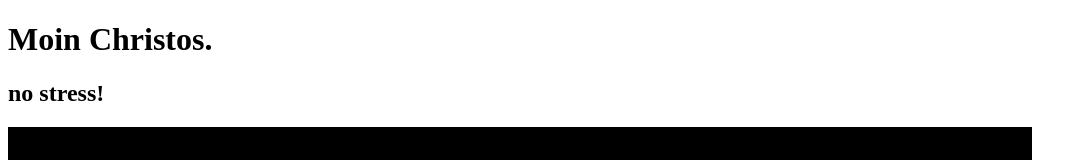
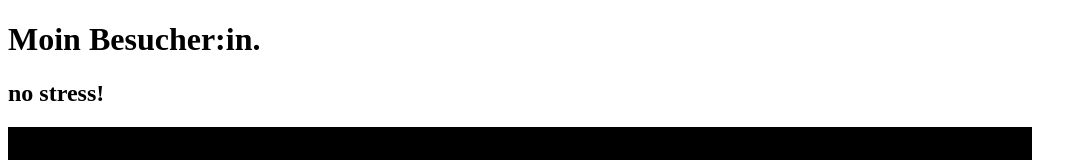
Before and after one commit to DerAggressor/DerAggressor.github.io, a plain HTML site: page index.html in a window 1280 px wide. Shown: the top 160 px of the page, without its empty margins (0-1087 px from the left). Drawn offline with Linux system fonts and the light colour scheme.

Commit message:
Update index.html

```diff
--- a/index.html
+++ b/index.html
@@ -9,7 +9,7 @@
     </head>
 
     <body>
-        <h1>Moin Christos.</h1>
+        <h1>Moin Besucher:in.</h1>
         <h2>no stress!</h2>
         <canvas></canvas>
         <script>
```
